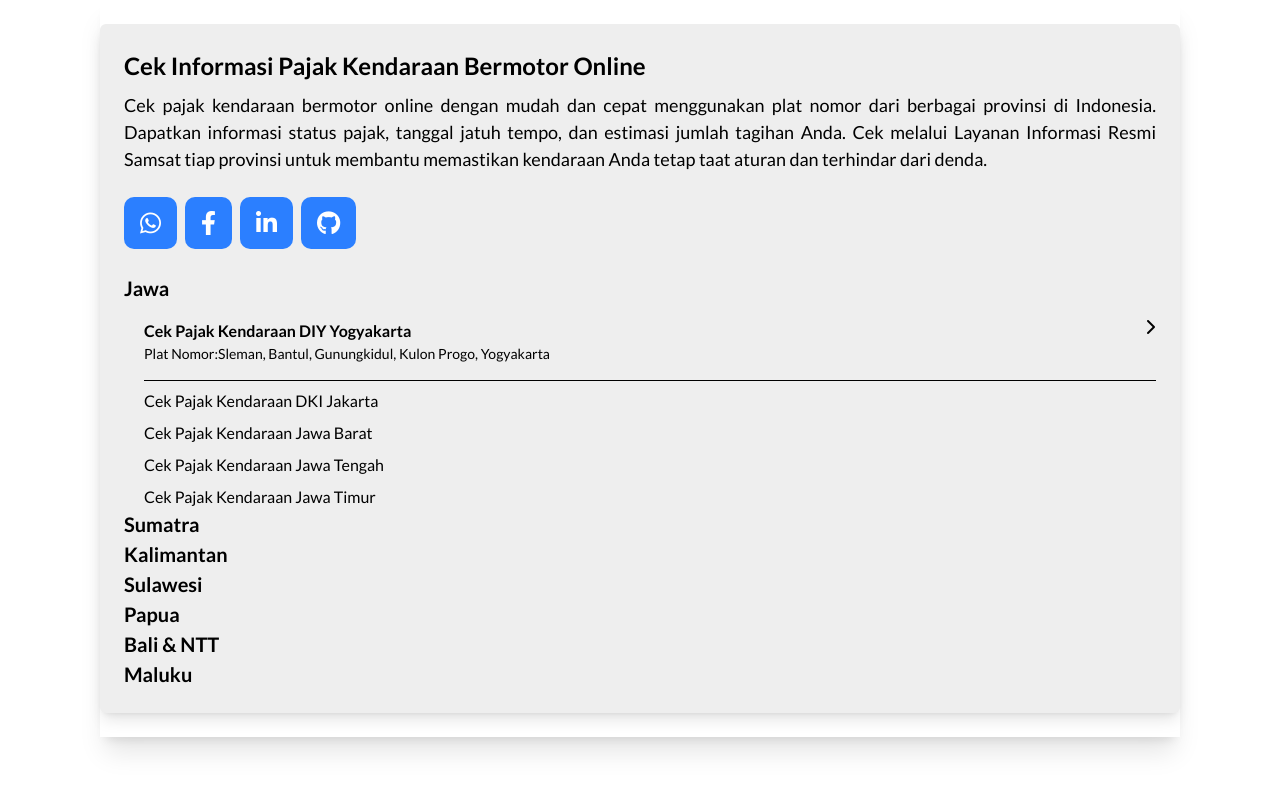
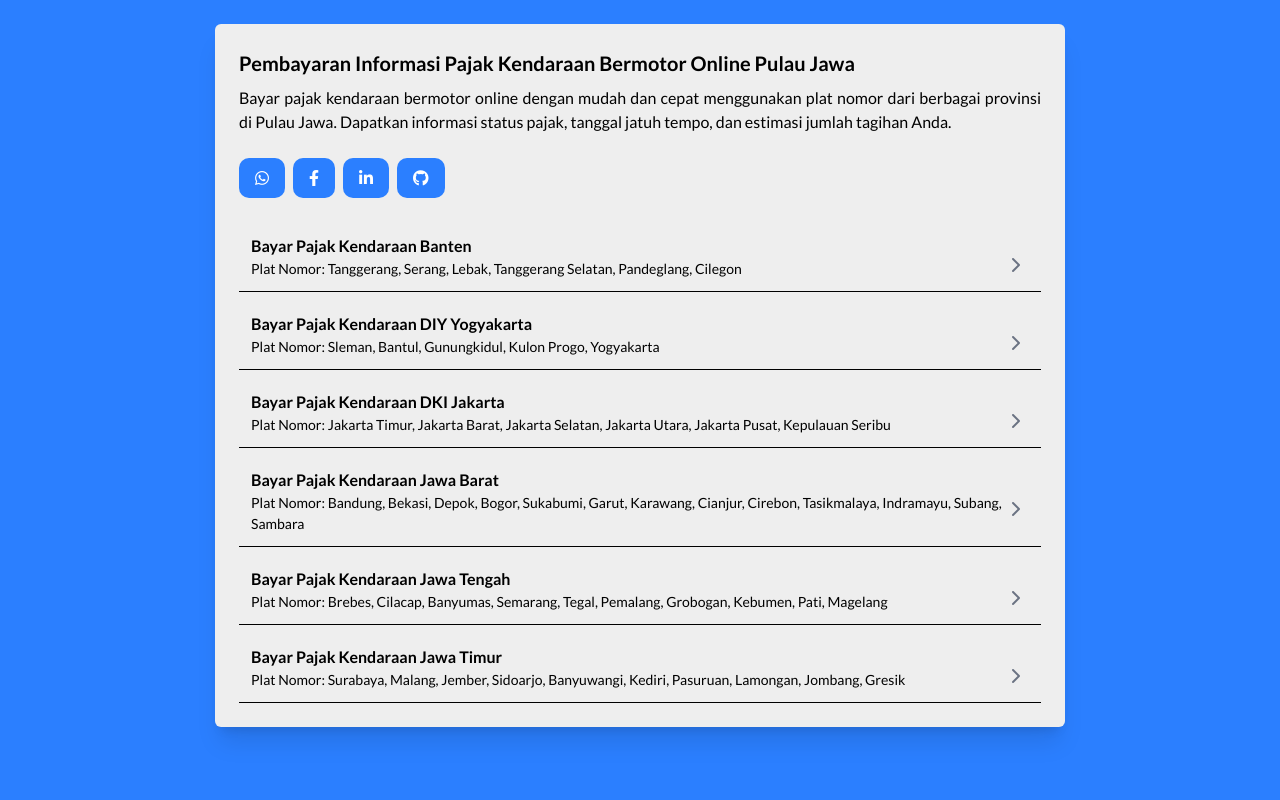
Before and after one commit to hafizprasejarah/UTS_WEB2, a PHP site: page / in a window 1280 px wide. Run offline with PHP 8.4, Linux system fonts and the light colour scheme.

Commit message:
update kecil

```diff
--- a/index.php
+++ b/index.php
@@ -7,7 +7,8 @@
 <head>
     <meta charset="UTF-8">
     <meta name="viewport" content="width=device-width, initial-scale=1.0">
-    <title>Pajak</title>
+    <!-- <link rel="icon" href="img/3.png"> -->
+    <title>CIPKBO</title>
     <style>
         * {
             font-family: "Lato", sans-serif;
@@ -16,23 +17,48 @@
     <link href="https://fonts.googleapis.com/css2?family=Lato:ital,wght@0,100;0,300;0,400;0,700;0,900;1,100;1,300;1,400;1,700;1,900&display=swap" rel="stylesheet">
     <script src="https://cdn.jsdelivr.net/npm/@tailwindcss/browser@4"></script>
     <link rel="stylesheet" href="https://cdnjs.cloudflare.com/ajax/libs/font-awesome/6.2.1/css/all.min.css" integrity="sha512-MV7K8+y+gLIBoVD59lQIYicR65iaqukzvf/nwasF0nqhPay5w/9lJmVM2hMDcnK1OnMGCdVK+iQrJ7lzPJQd1w==" crossorigin="anonymous" referrerpolicy="no-referrer" />
+    <script>
+        const gantiHalaman = (page) => {
+            switch (page) {
+                case 'banten':
+                    window.location.href = 'halaman-pajak/pajak.php';
+                    break;
+                case 'yogyakarta':
+                    window.location.href = 'halaman-pajak/pajak.php';
+                    break;
+                case 'jakarta':
+                    window.location.href = 'halaman-pajak/pajak.php';
+                    break;
+                case 'jabar':
+                    window.location.href = 'halaman-pajak/pajak.php';
+                    break;
+                case 'jateng':
+                    window.location.href = 'halaman-pajak/pajak.php';
+                    break;
+                case 'jatim':
+                    window.location.href = 'halaman-pajak/pajak.php';
+                    break;
+                default:
+                    alert('Halaman belum tersedia!');
+                    break;
+            }
+        }
+    </script>
 </head>
 
-<body class="p-0 m-0">
-    <div class="w-full flex  justify-center ">
-        <div class="max-w-[1080px] flex justify-center py-6 shadow-xl">
-            <div class="max-w-[1080px] max-h-[1920px] shadow-lg bg-[#EEEEEE] p-6 rounded-md space-y-2">
-                <h1 class="text-[24px] font-bold">Cek Informasi Pajak Kendaraan Bermotor Online</h1>
-                <h1 class="text-justify text-[18px]">
-                    Cek pajak kendaraan bermotor online dengan mudah dan cepat
-                    menggunakan plat nomor dari berbagai provinsi di Indonesia.
+<body class="p-0 m-0 bg-blue-500">
+    <div class="w-full flex justify-center ">
+        <div class="max-w-[1080px] flex justify-center py-6 ">
+            <div class="max-w-[850px] shadow-lg bg-[#EEEEEE] p-6 rounded-md space-y-2 shadow-xl">
+                <h1 class="text-[20px] font-bold">Pembayaran Informasi Pajak Kendaraan Bermotor Online Pulau Jawa</h1>
+                <h1 class="text-justify text-[16px]">
+                    Bayar pajak kendaraan bermotor online dengan mudah dan cepat
+                    menggunakan plat nomor dari berbagai provinsi di Pulau Jawa.
                     Dapatkan informasi status pajak, tanggal jatuh tempo, dan
-                    estimasi jumlah tagihan Anda. Cek melalui Layanan Informasi
-                    Resmi Samsat tiap provinsi untuk membantu memastikan kendaraan
-                    Anda tetap taat aturan dan terhindar dari denda.
+                    estimasi jumlah tagihan Anda.
                 </h1>
 
-                <div class="flex space-x-2 text-[24px] my-6">
+                <div class="flex space-x-2 text-[16px] my-6 pointer">
                     <a href="" class=" bg-blue-500 px-4 py-2 rounded-[10px] text-white hover:bg-blue-600 hover:text-gray-200 transition">
                         <i class="fa-brands fa-whatsapp"></i>
                     </a>
@@ -48,33 +74,55 @@
                     </a>
                 </div>
 
-                <div class="grid grid-cols-1 text-[20px] font-bold">
+                <div class="grid grid-cols-1 font-bold">
                     <div>
-                        <div>Jawa</div>
-                        <ul class="text-[16px] font-normal pl-5 space-y-2">
-                            <li class="flex justify-between border-b py-4">
+                        <ul class="text-[16px] font-normal space-y-2">
+                            <li class="flex justify-between border-b p-3 relative hover:bg-gray-300" onclick="gantiHalaman('banten')">
                                 <div>
-                                    <h4 class="font-semibold">Cek Pajak Kendaraan DIY Yogyakarta</h4>
-                                    <div class="text-[14px]">Plat Nomor:Sleman, Bantul, Gunungkidul, Kulon Progo, Yogyakarta</div>
+                                    <h4 class="font-semibold">Bayar Pajak Kendaraan Banten</h4>
+                                    <div class="text-[14px]">Plat Nomor: Tanggerang, Serang, Lebak, Tanggerang Selatan, Pandeglang, Cilegon</div>
                                 </div>
-                                <i class="fa-solid fa-chevron-right"></i>
+                                <i class="fa-solid fa-chevron-right absolute right-5 top-1/2 text-gray-500"></i>
                             </li>
-                            <li>Cek Pajak Kendaraan DKI Jakarta</li>
-                            <li>Cek Pajak Kendaraan Jawa Barat</li>
-                            <li>Cek Pajak Kendaraan Jawa Tengah</li>
-                            <li>Cek Pajak Kendaraan Jawa Timur</li>
+                            <li class="flex justify-between border-b p-3 relative hover:bg-gray-300" onclick="gantiHalaman('yogyakarta')">
+                                <div>
+                                    <h4 class="font-semibold">Bayar Pajak Kendaraan DIY Yogyakarta</h4>
+                                    <div class="text-[14px]">Plat Nomor: Sleman, Bantul, Gunungkidul, Kulon Progo, Yogyakarta</div>
+                                </div>
+                                <i class="fa-solid fa-chevron-right absolute right-5 top-1/2 text-gray-500"></i>
+                            </li>
+                            <li class="flex justify-between border-b p-3 relative hover:bg-gray-300" onclick="gantiHalaman('jakarta')">
+                                <div>
+                                    <h4 class="font-semibold">Bayar Pajak Kendaraan DKI Jakarta</h4>
+                                    <div class="text-[14px]">Plat Nomor: Jakarta Timur, Jakarta Barat, Jakarta Selatan, Jakarta Utara, Jakarta Pusat, Kepulauan Seribu</div>
+                                </div>
+                                <i class="fa-solid fa-chevron-right absolute right-5 top-1/2 text-gray-500"></i>
+                            </li>
+                            <li class="flex justify-between border-b p-3 relative hover:bg-gray-300" onclick="gantiHalaman('jabar')">
+                                <div>
+                                    <h4 class="font-semibold">Bayar Pajak Kendaraan Jawa Barat</h4>
+                                    <div class="text-[14px]">Plat Nomor: Bandung, Bekasi, Depok, Bogor, Sukabumi, Garut, Karawang, Cianjur, Cirebon, Tasikmalaya, Indramayu, Subang, Sambara</div>
+                                </div>
+                                <i class="fa-solid fa-chevron-right absolute right-5 top-1/2 text-gray-500"></i>
+                            </li>
+                            <li class="flex justify-between border-b p-3 relative hover:bg-gray-300" onclick="gantiHalaman('jateng')">
+                                <div>
+                                    <h4 class="font-semibold">Bayar Pajak Kendaraan Jawa Tengah</h4>
+                                    <div class="text-[14px]">Plat Nomor: Brebes, Cilacap, Banyumas, Semarang, Tegal, Pemalang, Grobogan, Kebumen, Pati, Magelang</div>
+                                </div>
+                                <i class="fa-solid fa-chevron-right absolute right-5 top-1/2 text-gray-500"></i>
+                            </li>
+                            <li class="flex justify-between border-b p-3 relative hover:bg-gray-300" onclick="gantiHalaman('jatim')">
+                                <div>
+                                    <h4 class="font-semibold">Bayar Pajak Kendaraan Jawa Timur</h4>
+                                    <div class="text-[14px]">Plat Nomor: Surabaya, Malang, Jember, Sidoarjo, Banyuwangi, Kediri, Pasuruan, Lamongan, Jombang, Gresik</div>
+                                </div>
+                                <i class="fa-solid fa-chevron-right absolute right-5 top-1/2 text-gray-500"></i>
+                            </li>
                         </ul>
                     </div>
-                    <div>Sumatra</div>
-                    <div>Kalimantan</div>
-                    <div>Sulawesi</div>
-                    <div>Papua</div>
-                    <div>Bali & NTT</div>
-                    <div>Maluku</div>
-
                 </div>
             </div>
-
         </div>
     </div>
 </body>
```
Also changed, not shown: halaman-pajak/pajak.php (added).
